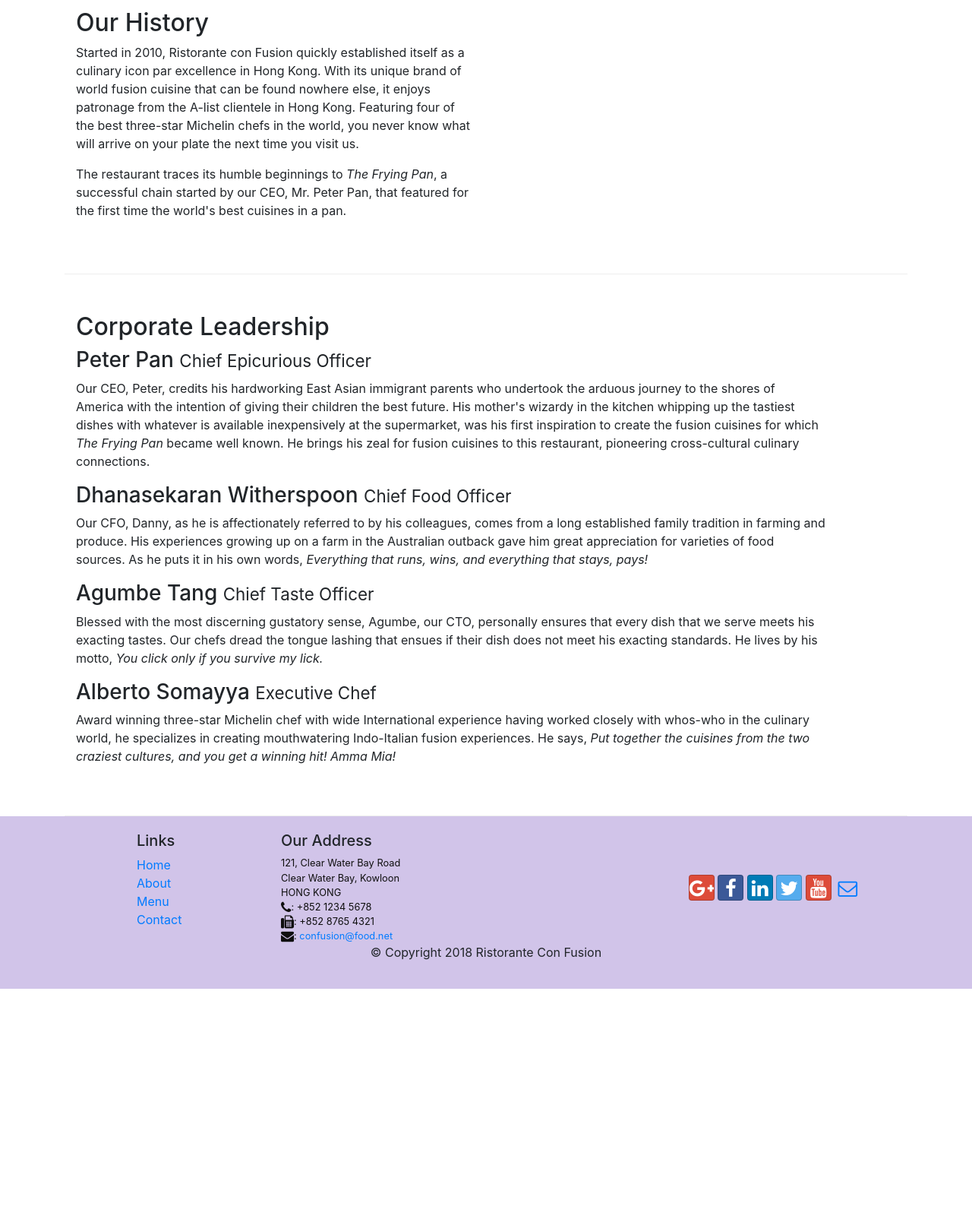
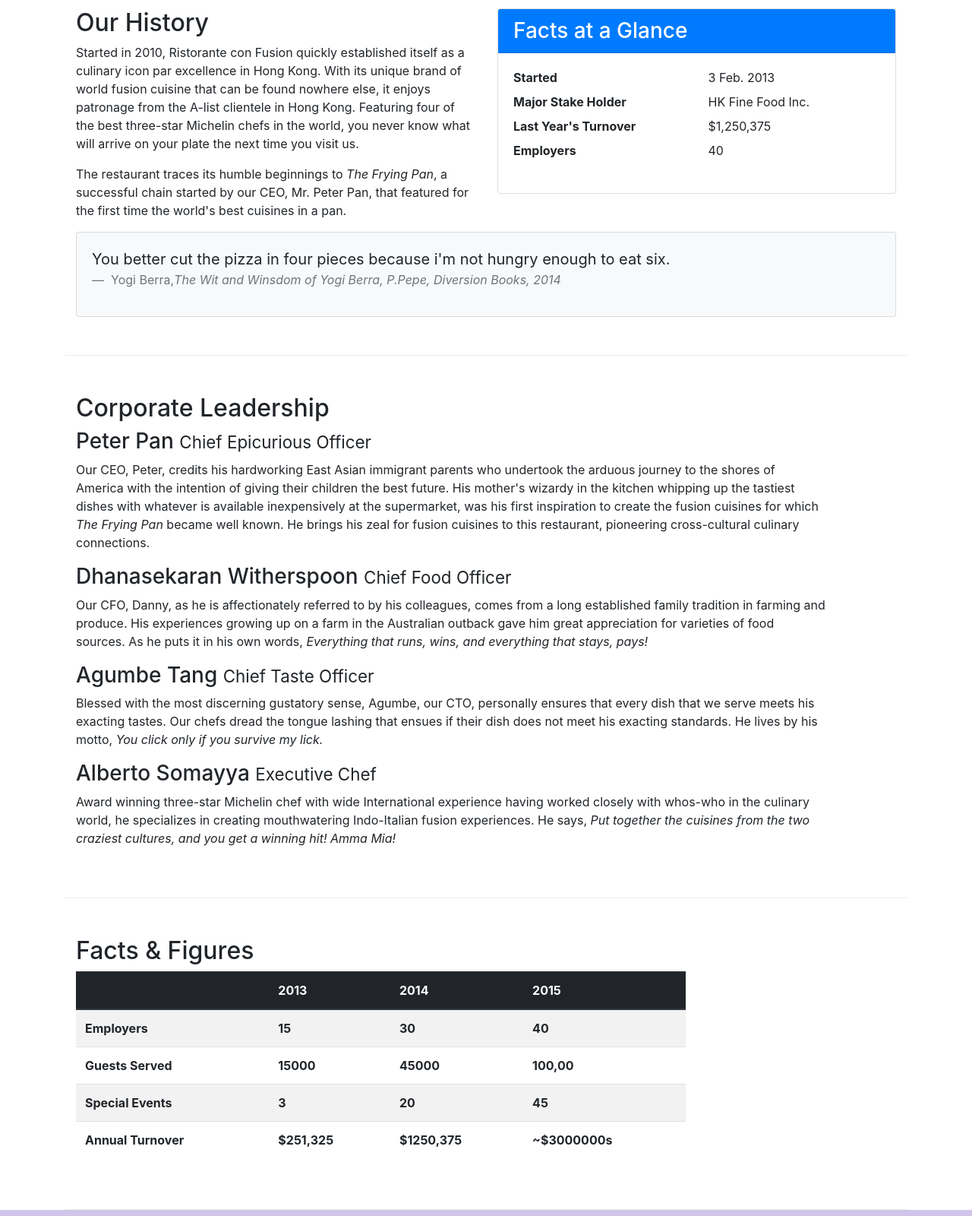
Before and after one commit to CBo6oDa/Bootstrap, a website: page aboutus.html in a window 1280 px wide. Shown: the part 480-2080 px from the top of the page at 76% size. Before the commit the page ends 1781 px from the top, so only its background shows below. Drawn offline with nearby package versions, Linux system fonts and the light colour scheme.

Commit message:
Table and Cards

```diff
--- a/aboutus.html
+++ b/aboutus.html
@@ -21,11 +21,11 @@
         </button>
           <a class="navbar-brand mr-auto text-warning" href="#">Ristorante Con Fusion</a>
           <div class="collapse navbar-collapse" id="Navbar">
-            <ul class="navbar-nav mr-auto" style="margin-left: 20px">
-                <li class="nav-item"><a class="nav-link" href="./index.html">Home</a></li>
-                <li class="nav-item"><a class="nav-link active" href="#">About</a></li>
-                <li class="nav-item"><a class="nav-link" href="#">Menu</a></li>
-                <li class="nav-item"><a class="nav-link" href="./contactus.html">Contact</a></li>
+            <ul class="navbar-nav mr-auto">
+                <li class="nav-item"><a class="nav-link" href="./index.html"><span class="fa fa-home fal-lg"></span> Home</a></li>
+                <li class="nav-item"><a class="nav-link active" href="#"><span class="fa fa-info fal-lg"></span> About</a></li>
+                <li class="nav-item"><a class="nav-link" href="#"><span class="fa fa-list fal-lg"></span> Menu</a></li>
+                <li class="nav-item"><a class="nav-link" href="./contactus.html"><span class="fa fa-address-card fal-lg"></span> Contact</a></li>
             </ul>
           </div>
       </div>
@@ -61,6 +61,37 @@
                 <p>Started in 2010, Ristorante con Fusion quickly established itself as a culinary icon par excellence in Hong Kong. With its unique brand of world fusion cuisine that can be found nowhere else, it enjoys patronage from the A-list clientele in Hong Kong.  Featuring four of the best three-star Michelin chefs in the world, you never know what will arrive on your plate the next time you visit us.</p>
                 <p>The restaurant traces its humble beginnings to <em>The Frying Pan</em>, a successful chain started by our CEO, Mr. Peter Pan, that featured for the first time the world's best cuisines in a pan.</p>
             </div>
+            <div class="col-sm">
+              <div class="card">
+                <h3 class="card-header bg-primary text-white">Facts at a Glance</h3>
+                <div class="card-body">
+                    <dl class="row">
+                      <dt class="col-6">Started</dt>
+                      <dd class="col-6">3 Feb. 2013</dd>
+                      <dt class="col-6">Major Stake Holder</dt>
+                      <dd class="col-6">HK Fine Food Inc.</dd>
+                      <dt class="col-6">Last Year's Turnover</dt>
+                      <dd class="col-6">$1,250,375</dd>
+                      <dt class="col-6">Employers</dt>
+                      <dd class="col-6">40</dd>
+                    </dl>
+                </div>
+              </div>
+            </div>
+            <div class="col-12">
+              <div class="card card-body bg-light">
+                <blockquote class="blockquote">
+                  <p class="mb-0">You better cut the pizza in four pieces
+                    because i'm not hungry enough to eat six.
+                  </p>
+                  <footer class="blockquote-footer">
+                    Yogi Berra,<cite title="Source title">The Wit and Winsdom of
+                      Yogi Berra, P.Pepe, Diversion Books, 2014
+                    </cite>
+                  </footer>
+                </blockquote>
+              </div>
+            </div>
         </div>
 
 
@@ -82,6 +113,53 @@
                 <h3>Alberto Somayya <small>Executive Chef</small></h3>
                 <div class="d-none d-md-block">
                   <p>Award winning three-star Michelin chef with wide International experience having worked closely with whos-who in the culinary world, he specializes in creating mouthwatering Indo-Italian fusion experiences. He says, <em>Put together the cuisines from the two craziest cultures, and you get a winning hit! Amma Mia!</em></p>
+                </div>
+            </div>
+        </div>
+            <div class="row row-content">
+                <div class="col-12 col-sm-9">
+                  <h2>Facts &amp; Figures</h2>
+                  <div class="table-responsive">
+                  <table class="table table-striped">
+                    <thead class="thead-dark">
+                      <tr>
+                          <th>&nbsp;</th>
+                          <th>2013</th>
+                          <th>2014</th>
+                          <th>2015</th>
+                      </tr>
+                    </thead>
+                    <tbody>
+                      <tr>
+                        <th>Employers</th>
+                        <th>15</th>
+                        <th>30</th>
+                        <th>40</th>
+                      </tr>
+                      <tr>
+                        <th>Guests Served</th>
+                        <th>15000</th>
+                        <th>45000</th>
+                        <th>100,00</th>
+                      </tr>
+
+                      <tr>
+                        <th>Special Events</th>
+                        <th>3</th>
+                        <th>20</th>
+                        <th>45</th>
+                      </tr>
+
+                        <tr>
+                          <th>Annual Turnover</th>
+                          <th>$251,325</th>
+                          <th>$1250,375</th>
+                          <th>~$3000000s</th>
+                        </tr>
+                    </tbody>
+                  </table>
+                </div>
+                <div class="col-12 col-sm-3">
                 </div>
             </div>
        </div>
```
Also changed, not shown: contactus.html (+7 -7 lines), index.html (+9 -9 lines).
